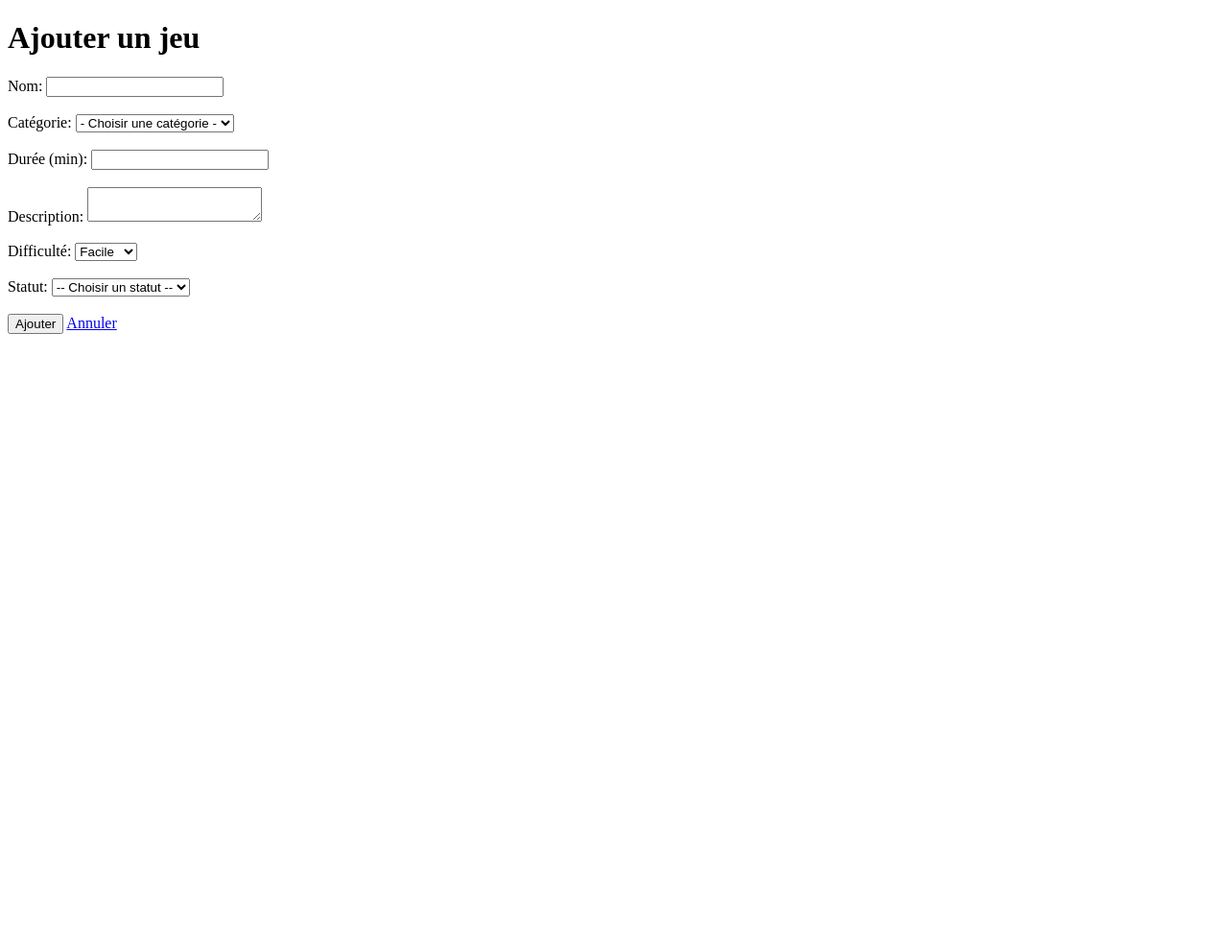
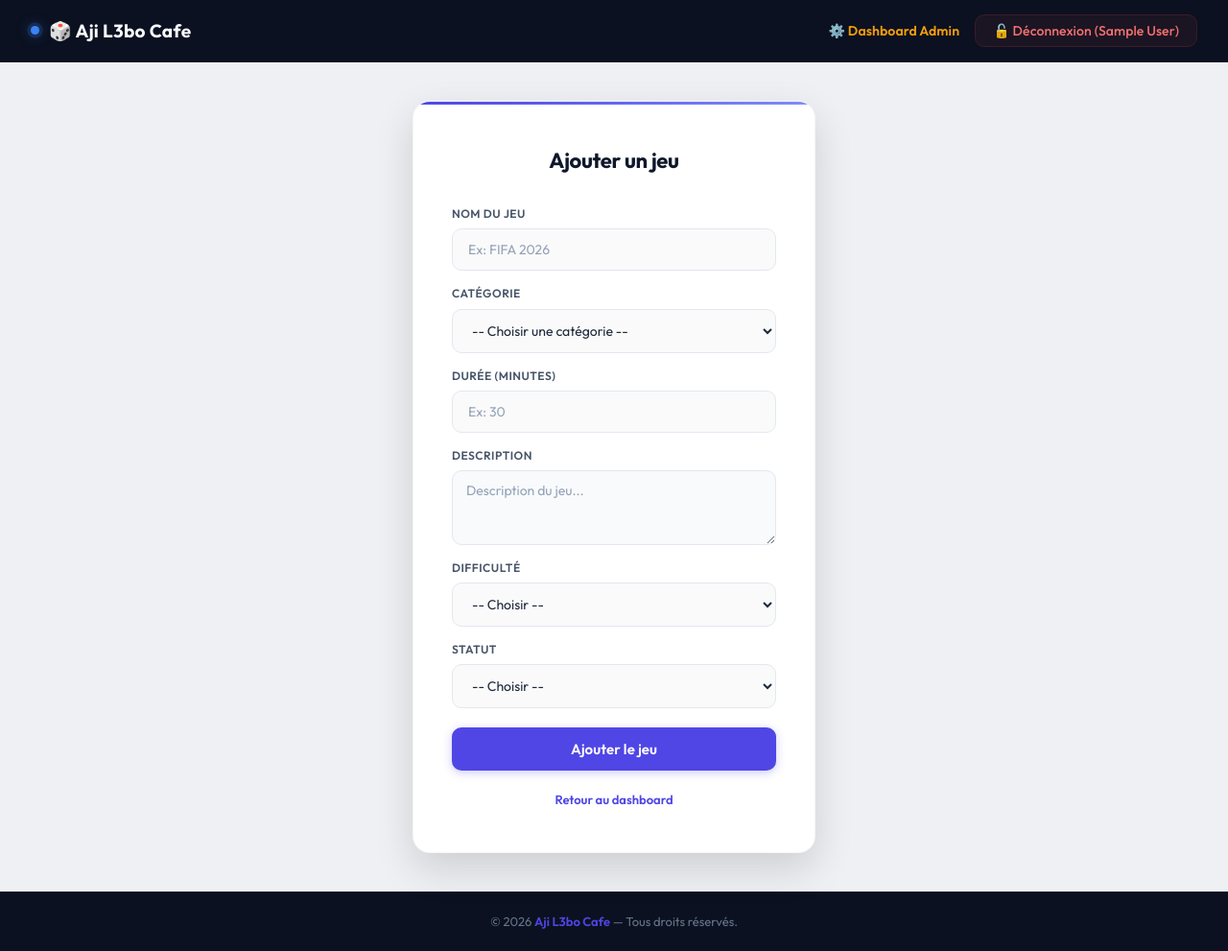
Before and after one commit to zinebtalghmet/aji_nl3bo_managment, a PHP site: page /games/create in a window 1280 px wide. Shown: the whole page at 96% size. Before the commit the page ends 348 px from the top, so only its background shows below. Run offline with PHP 8.4, Linux system fonts and the light colour scheme; the visitor is signed in with stand-in values (Sample User, id 1); data that the repository does not hold is empty.

Commit message:
feat:style games and categories

```diff
--- a/app/Views/games/create.php
+++ b/app/Views/games/create.php
@@ -1,52 +1,63 @@
-<!DOCTYPE html>
-<html lang="fr">
-<head>
-    <meta charset="UTF-8">
-    <meta name="viewport" content="width=device-width, initial-scale=1.0">
-    <title>Ajouter un jeu</title>
-</head>
-<body>
-    <h1>Ajouter un jeu</h1>
+<?php include __DIR__ . '/../includes/header.php'; ?>
+
+<div class="auth-wrapper">
+    <div class="auth-container">
+        <h2>Ajouter un jeu</h2>
+
         <form action="<?= BASE_URL ?>/games/store" method="POST">
-        <label>Nom:</label>
-        <input type="text" name="name" required><br><br>
+            <div class="form-group">
+                <label class="form-label">Nom du jeu</label>
+                <input type="text" name="name" class="form-input" placeholder="Ex: FIFA 2026" required>
+            </div>
 
-        <label>Catégorie:</label>
-        <select name="category_id" required>
-            <option value = "">- Choisir une catégorie -</option>
+            <div class="form-group">
+                <label class="form-label">Catégorie</label>
+                <select name="category_id" class="form-input" required>
+                    <option value="">-- Choisir une catégorie --</option>
                     <?php foreach ($categories as $category): ?>
-                <option value="<?=$category['id']?>">
-                    <?= $category['name']?>
-            </option>
+                        <option value="<?= $category['id'] ?>"><?= $category['name'] ?></option>
                     <?php endforeach; ?>
-            </select><br><br>
+                </select>
+            </div>
 
-        <label>Durée (min):</label>
-        <input type="number" name="duration" required><br><br>
+            <div class="form-group">
+                <label class="form-label">Durée (minutes)</label>
+                <input type="number" name="duration" class="form-input" placeholder="Ex: 30" required>
+            </div>
 
-        <label>Description:</label>
-        <textarea name="description"></textarea><br><br>
+            <div class="form-group">
+                <label class="form-label">Description</label>
+                <textarea name="description" class="form-input" rows="3" placeholder="Description du jeu..."></textarea>
+            </div>
 
-        <label>Difficulté:</label>
-        <select name="difficulty">
+            <div class="form-group">
+                <label class="form-label">Difficulté</label>
+                <select name="difficulty" class="form-input" required>
+                    <option value="">-- Choisir --</option>
                     <option value="facile">Facile</option>
                     <option value="moyen">Moyen</option>
                     <option value="difficile">Difficile</option>
                     <option value="expert">Expert</option>
-        </select><br><br>
+                </select>
+            </div>
 
-        <label>Statut:</label>
-        <select name="status" required>
-            <option value="">-- Choisir un statut --</option>
+            <div class="form-group">
+                <label class="form-label">Statut</label>
+                <select name="status" class="form-input" required>
+                    <option value="">-- Choisir --</option>
                     <option value="disponible">Disponible</option>
                     <option value="en_cours">En cours</option>
                     <option value="maintenance">Maintenance</option>
-        </select><br><br>
+                </select>
+            </div>
 
-        <button type="submit">Ajouter</button>
-        <a href="<?= BASE_URL ?>/games">Annuler</a>
+            <button type="submit" class="btn btn-primary" style="width:100%; justify-content:center;">Ajouter le jeu</button>
+
+            <p class="auth-link">
+                <a href="<?= BASE_URL ?>/dashboard/admin">Retour au dashboard</a>
+            </p>
         </form>
+    </div>
+</div>
 
-
-</body>
-</html>
+<?php include __DIR__ . '/../includes/footer.php'; ?>
```
Also changed, not shown: app/Views/categories/create.php (+20 -17 lines). Lines whose indentation alone changed are shown as unchanged.
